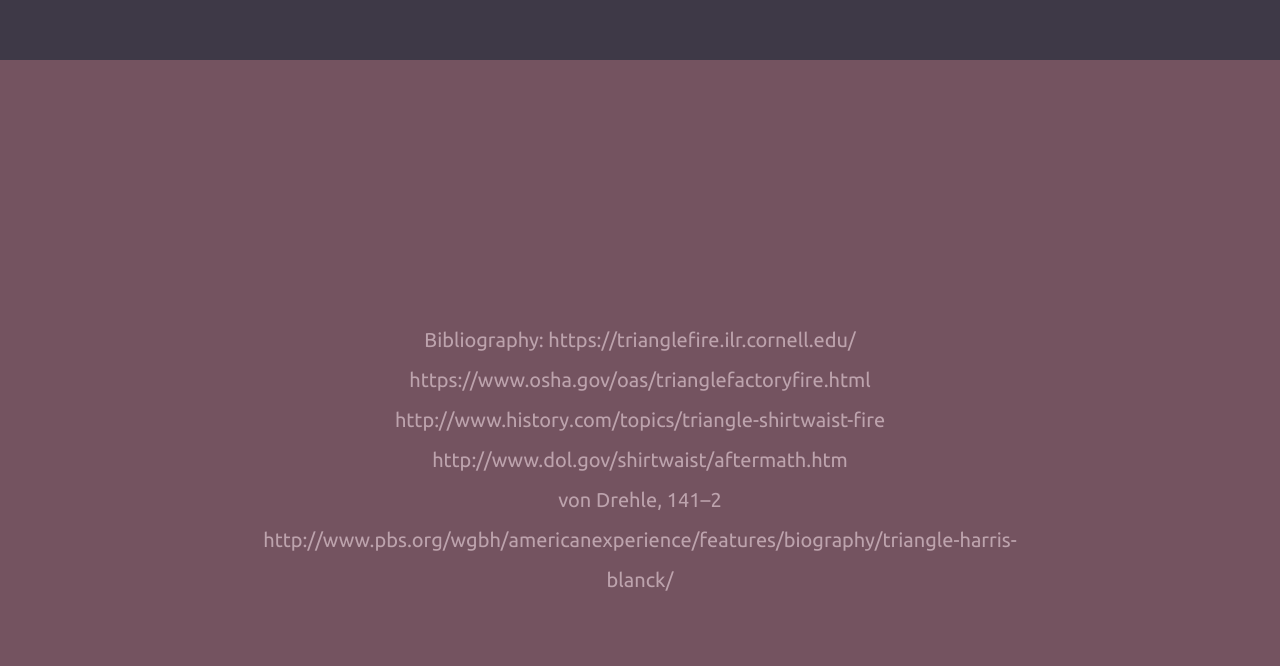
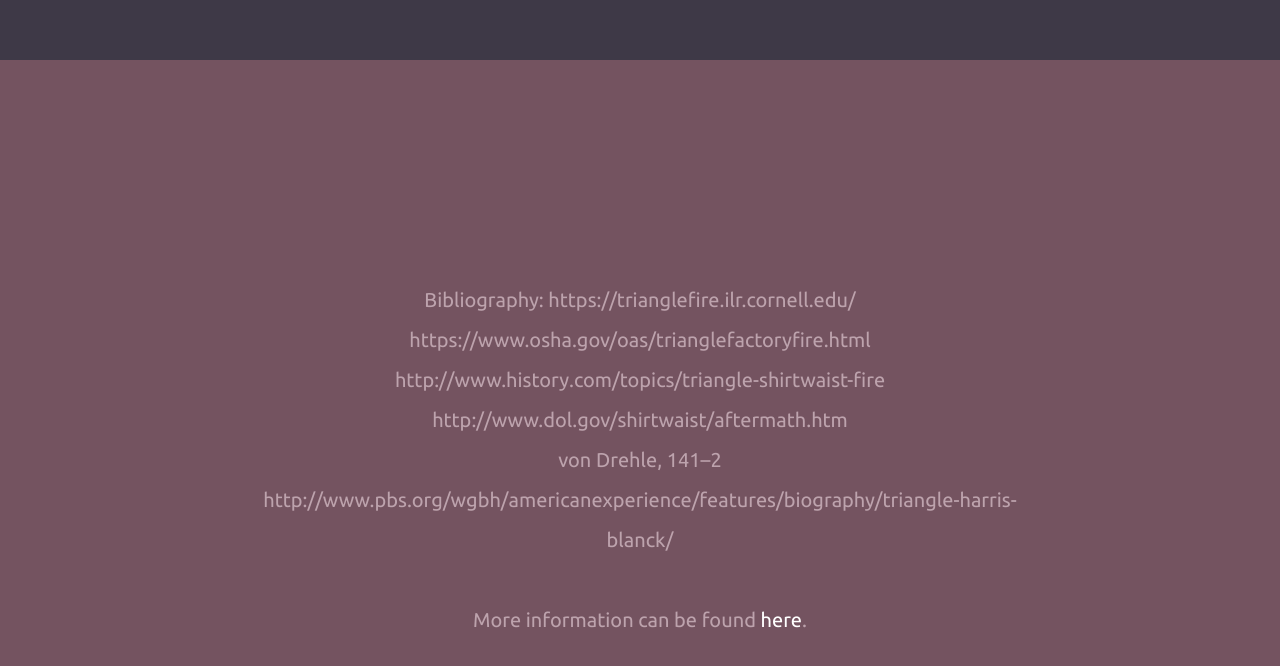
Before and after one commit to nywillb/trianglefire, a plain HTML site: page index.html in a window 1280 px wide. Shown: the part 7140-7806 px from the top of the page. Drawn offline with Linux system fonts and the light colour scheme.

Commit message:
Update index.html

```diff
--- a/index.html
+++ b/index.html
@@ -94,6 +94,8 @@
 			http://www.dol.gov/shirtwaist/aftermath.htm<br \>
 			von Drehle, 141–2<br \>
 			http://www.pbs.org/wgbh/americanexperience/features/biography/triangle-harris-blanck/<br \>
+			<br \>
+			More information can be found <a href="/moreinfo">here</a>.
 		</p>
 	</section>
 
```
